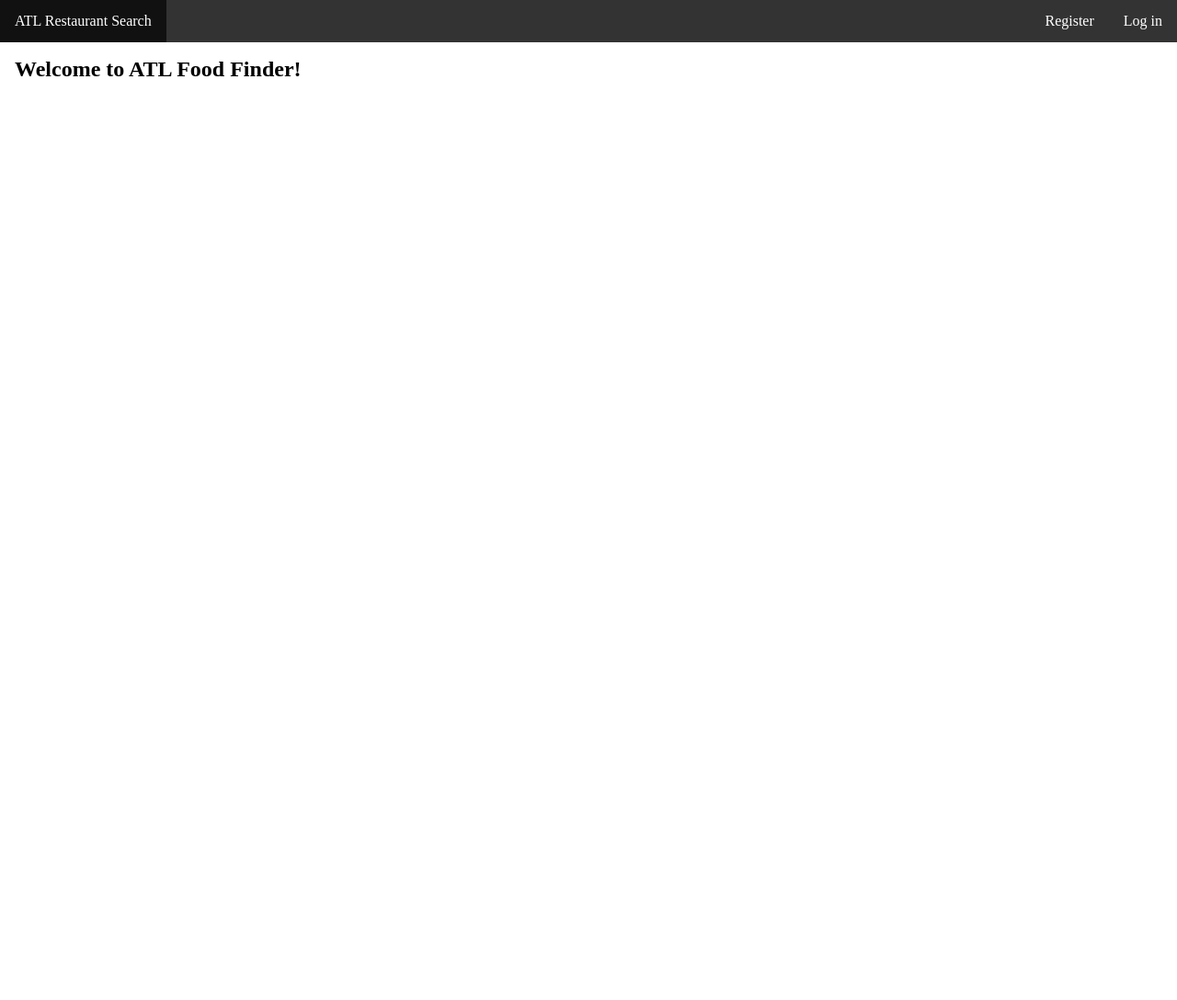
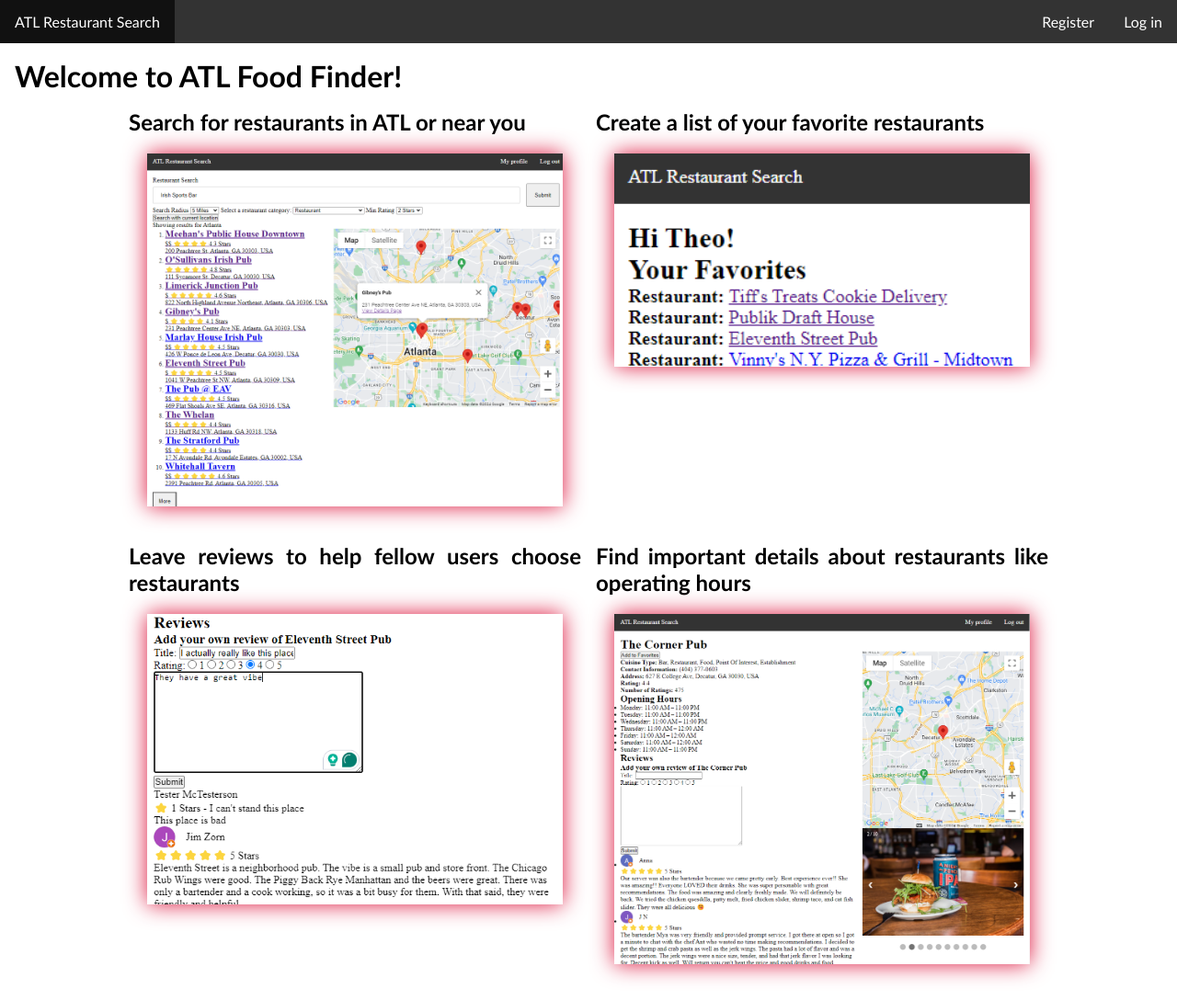
Before and after one commit to GeorgiaTechTeam18/AtlantaFoodFinder, a Django app: template templates/UserAuth/index.html in a window 1280 px wide. Shown: the whole page at 92% size. Before the commit the page ends 83 px from the top, so only its background shows below. Run offline with Django 3.2, Linux system fonts and the light colour scheme; the template is opened without the code that fills it, so the values that code supplies are empty.

Commit message:
updated the index page

```diff
--- a/UserAuth/static/UserAuth/style.css
+++ b/UserAuth/static/UserAuth/style.css
@@ -3,6 +3,7 @@
   margin: 0;
   padding: 0;
   box-sizing: border-box;
+  font-family: Futura,Trebuchet MS,Arial,sans-serif;
 }
 
 /* Css for defining sections */
@@ -88,3 +89,21 @@ nav li a:hover {
 .review {
   margin-top: 1em;
 }
+
+/* index page styles */
+.featuresAdContainer {
+  display: grid;
+  width: 100%;
+  gap: 1em;
+  grid-template-columns: repeat(auto-fill, minmax(400px, 1fr));
+  max-width: 1000px;
+  margin: auto;
+  margin-top: 1em;
+  text-align: justify;
+}
+
+.featuresAd img {
+  width: 100%;
+  padding: 1.25em;
+  filter: drop-shadow(0 0 0.75rem crimson);
+}
--- a/templates/UserAuth/index.html
+++ b/templates/UserAuth/index.html
@@ -1,6 +1,23 @@
 {% extends 'UserAuth/base.html' %}
-
+{% load static %}
 {% block body %}
-    <h2>Welcome to ATL Food Finder!</h2>
-
+    <h1>Welcome to ATL Food Finder!</h1>
+    <div class="featuresAdContainer">
+        <div class="featuresAd">
+            <h2>Search for restaurants in ATL or near you</h2>
+            <img src="{% static 'UserAuth/images/search.png' %}">
+        </div>
+        <div class="featuresAd">
+            <h2>Create a list of your favorite restaurants</h2>
+            <img src="{% static 'UserAuth/images/favorites.png' %}">
+        </div>
+        <div class="featuresAd">
+            <h2>Leave reviews to help fellow users choose restaurants</h2>
+            <img src="{% static 'UserAuth/images/reviews.png' %}">
+        </div>
+        <div class="featuresAd">
+            <h2>Find important details about restaurants like operating hours</h2>
+            <img src="{% static 'UserAuth/images/details.png' %}">
+        </div>
+    </div>
 {% endblock %}
```
Also changed, not shown: UserAuth/static/UserAuth/images/details.png (added), UserAuth/static/UserAuth/images/favorites.png (added), UserAuth/static/UserAuth/images/reviews.png (added), UserAuth/static/UserAuth/images/search.png (added).
